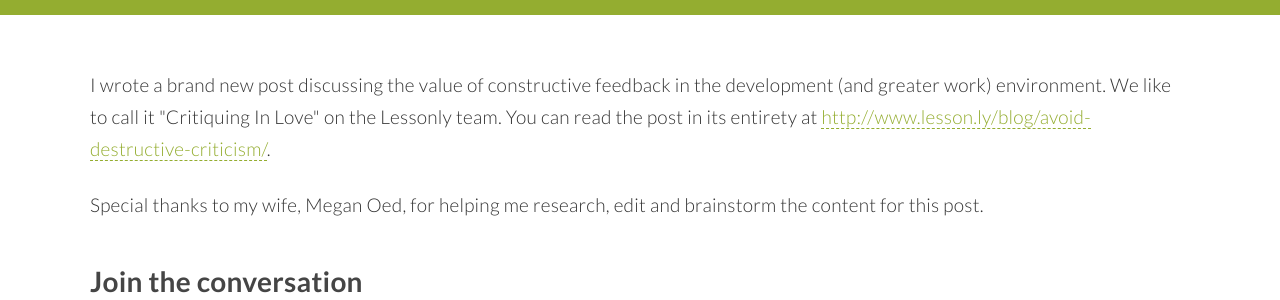
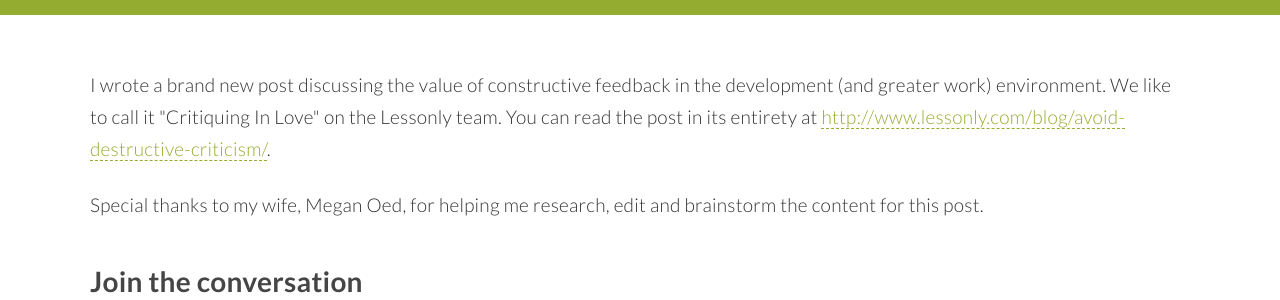
Before and after one commit to joshmfrankel/joshfrankel.me-blog-jekyll, a Jekyll site: the page built from _posts/2016/2016-05-18-avoiding-destructive-criticism-by-critiquing-in-love.html, in a window 1280 px wide. Shown: the part 403-703 px from the top of the page. Built offline with Jekyll 4.4.1, drawn with Linux system fonts in a browser that asks for light colours; nearby versions of some CDN libraries; Markdown is read by kramdown in place of the engine named in the settings; comment, search, counter and statistics services are not loaded; some of the changed lines change nothing that is shown.

Commit message:
Update lesson.ly -> lessonly.com

```diff
--- a/_posts/2016/2016-05-18-avoiding-destructive-criticism-by-critiquing-in-love.html
+++ b/_posts/2016/2016-05-18-avoiding-destructive-criticism-by-critiquing-in-love.html
@@ -8,6 +8,6 @@ tags:
 - soft skills
 ---
 
-<p>I wrote a brand new post discussing the value of constructive feedback in the development (and greater work) environment. We like to call it "Critiquing In Love" on the Lessonly team. You can read the post in its entirety at <a href="http://www.lesson.ly/blog/avoid-destructive-criticism/">http://www.lesson.ly/blog/avoid-destructive-criticism/</a>.</p>
+<p>I wrote a brand new post discussing the value of constructive feedback in the development (and greater work) environment. We like to call it "Critiquing In Love" on the Lessonly team. You can read the post in its entirety at <a href="http://www.lessonly.com/blog/avoid-destructive-criticism/">http://www.lessonly.com/blog/avoid-destructive-criticism/</a>.</p>
 <!-- more -->
 <p>Special thanks to my wife, Megan Oed, for helping me research, edit and brainstorm the content for this post.</p>
```
